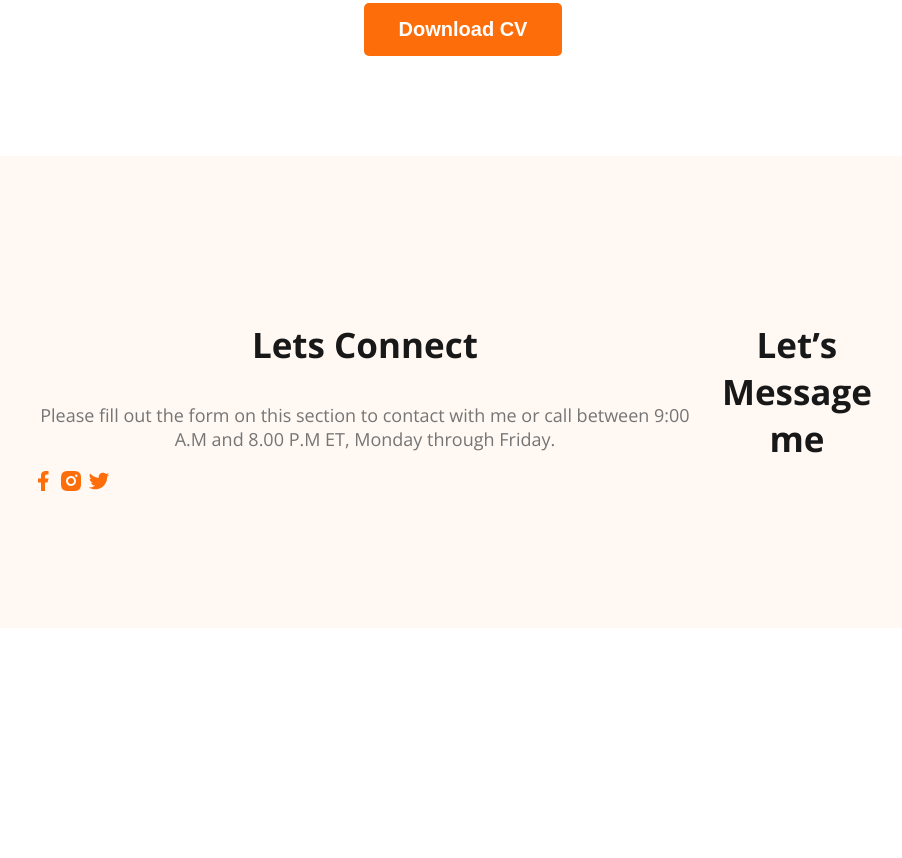
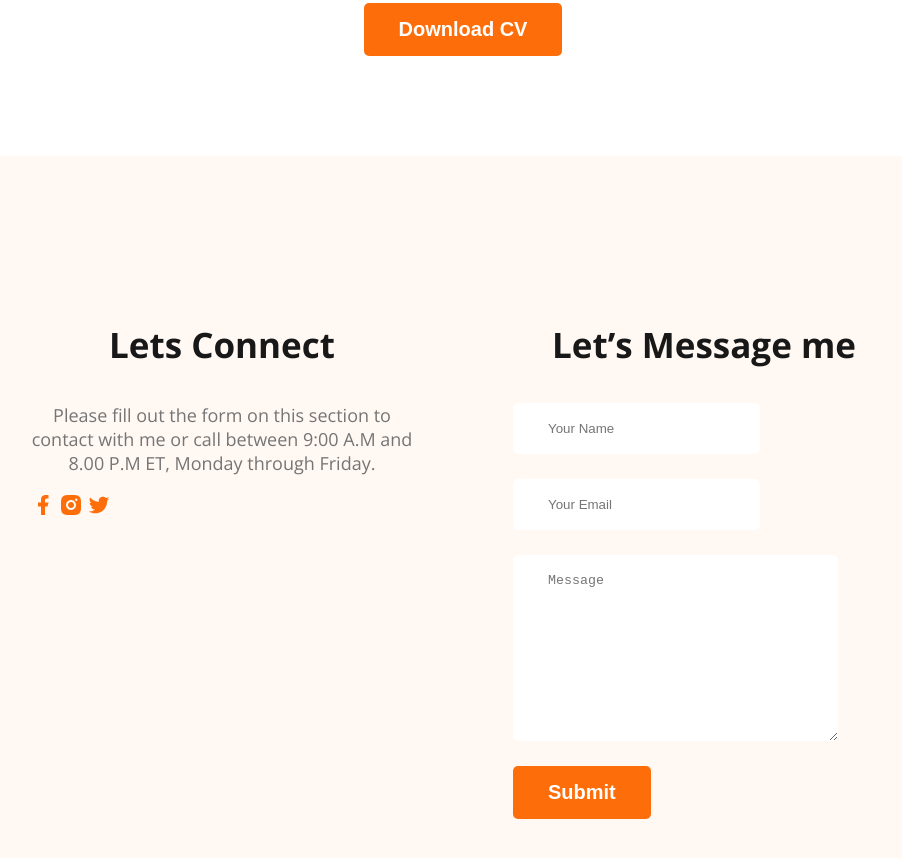
Before and after one commit to Sadik555/developer-portfolio, a plain HTML site: page index.html in a window 1280 px wide. Shown: the part 3014-3872 px from the top of the page, without its empty margins (177-1079 px from the left). Before the commit the page ends 3650 px from the top, so only its background shows below. Drawn offline with nearby package versions, Linux system fonts and the light colour scheme.

Commit message:
finished footer section

```diff
--- a/index.html
+++ b/index.html
@@ -173,6 +173,14 @@
         </div>
         <div class="footer-column">
             <h3 class="section-title">Let’s Message me</h3>
+            <form class="contact" action="">
+                <input type="text" placeholder="Your Name">
+                <input type="email" name="" placeholder="Your Email" id="">
+
+                <textarea name="" placeholder="Message" id="" cols="30" rows="10"></textarea>
+                <button class="btn-primary">Submit</button>
+
+            </form>
         </div>
     </footer>
 </body>
--- a/styles/portfolio.css
+++ b/styles/portfolio.css
@@ -179,7 +179,20 @@ main section {
 /* footer styles */
 footer{
     display: flex;
+    gap: 100px;
     background: #FFF8F3;
     margin-top: 100px;
     padding: 130px 200px;
 }
+.footer-column{
+    width: 50%;
+}
+.contact input, textarea{
+    display: block;
+    margin-bottom: 25px;
+    padding: 18px 35px;
+    color: #757575;
+    border-radius: 5px;
+    background: #FFF;
+    border: 0;
+}
```
